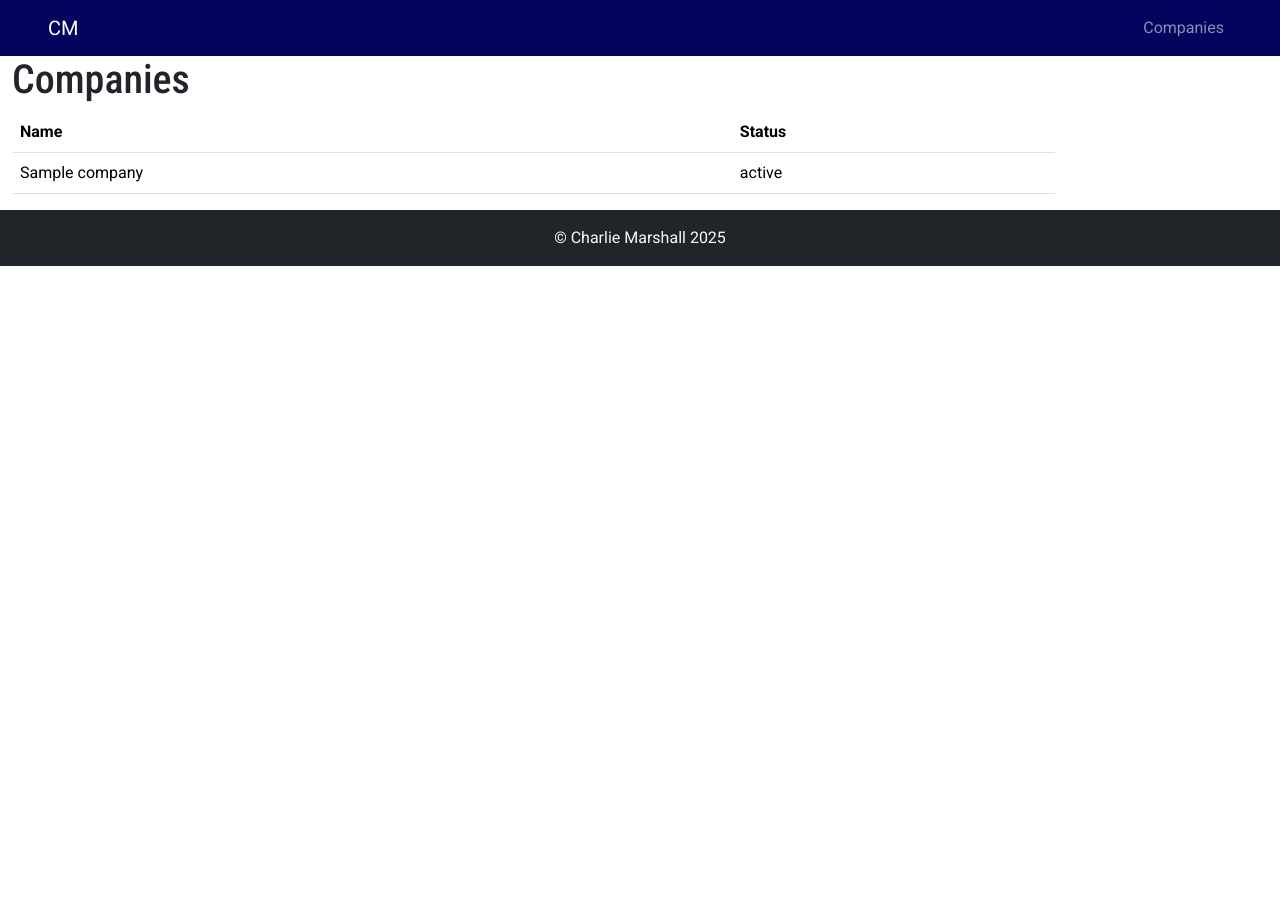
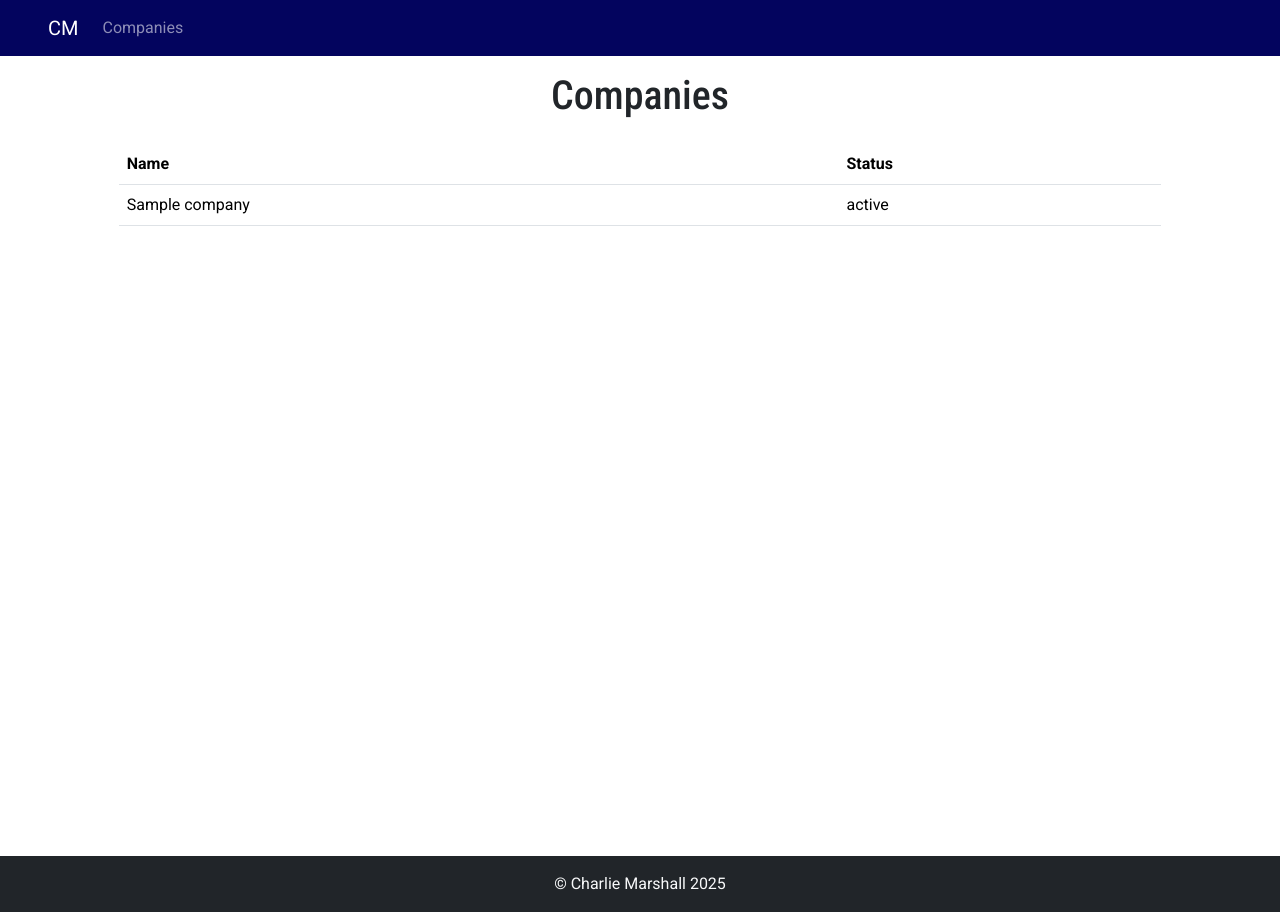
Before and after one commit to charliemarshall1996/portfolio-website, a Django app: template crm/templates/crm/company_list.html in a window 1280 px wide. Before the commit the page ends 266 px from the top, so only its background shows below. Run offline with Django 3.2, Linux system fonts and the light colour scheme; the template is opened without the code that fills it: most values are stand-ins (such as "Sample title", 1, 10 or a date in 2020); some libraries are stand-ins or nearby versions.

Commit message:
centralised company page

```diff
--- a/core/static/core/css/core.css
+++ b/core/static/core/css/core.css
@@ -10,3 +10,7 @@ h1, h2, h3, h4, h5, h6 {
 p {
     font-family: "Roboto", sans-serif;
 }
+
+main {
+    min-height: 100vh;
+}
--- a/crm/templates/crm/base.html
+++ b/crm/templates/crm/base.html
@@ -26,16 +26,13 @@
 <body class="body-light">
     <header>
         <nav class="navbar navbar-expand-lg bg-primary navbar-dark px-5">
-			<a class="navbar-brand" href="{% url 'home:home' %}">CM</a>
+			<a class="navbar-brand" href="{% url 'crm:home' %}">CM</a>
 			<button class="navbar-toggler" type="button" data-bs-toggle="collapse" data-bs-target="#navbarNav" aria-controls="navbarNav" aria-expanded="false" aria-label="Toggle navigation">
 				<span><i class="bi bi-list"></i></span>
 			</button>
 			<div class="collapse navbar-collapse" id="navbarNav">
 				<ul class="navbar-nav w-100">
-					<li class="nav-item d-none d-md-flex ms-auto">
-						<a class="nav-link" href="{% url 'crm:companies' %}">Companies</a>
-					</li>
-					<li class="nav-item d-flex d-md-none">
+					<li class="nav-item">
 						<a class="nav-link" href="{% url 'crm:companies' %}">Companies</a>
 					</li>
 				</ul>
--- a/crm/templates/crm/company_list.html
+++ b/crm/templates/crm/company_list.html
@@ -3,13 +3,13 @@
 
 {% block content %}
 <div class="container-fluid">
-    <div class="row">
+    <div class="row justify-content-center text-center py-3">
         <div class="col-10">
             <h1>Companies</h1>
         </div>
     </div>
 
-    <div class="row">
+    <div class="row justify-content-center">
         <div class="col-10">
             <table class="table table-hover">
                 <thead>
--- a/crm/urls.py
+++ b/crm/urls.py
@@ -5,5 +5,6 @@ from . import views
 app_name = "crm"
 
 urlpatterns = [
-    path("/companies/", views.CompanyListView, name="companies"),
+    path("", views.home_view, name="home"),
+    path("companies/", views.CompanyListView.as_view(), name="companies"),
 ]
```
